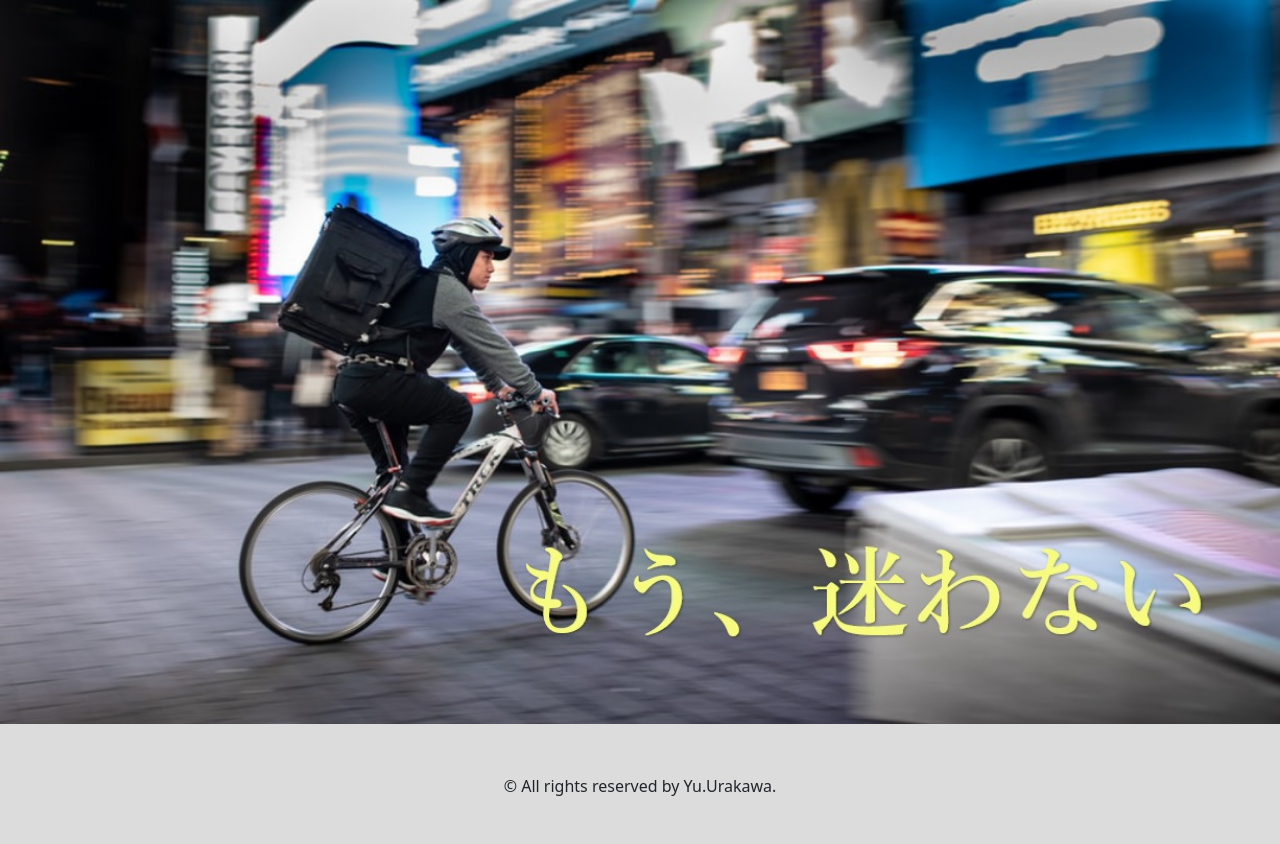
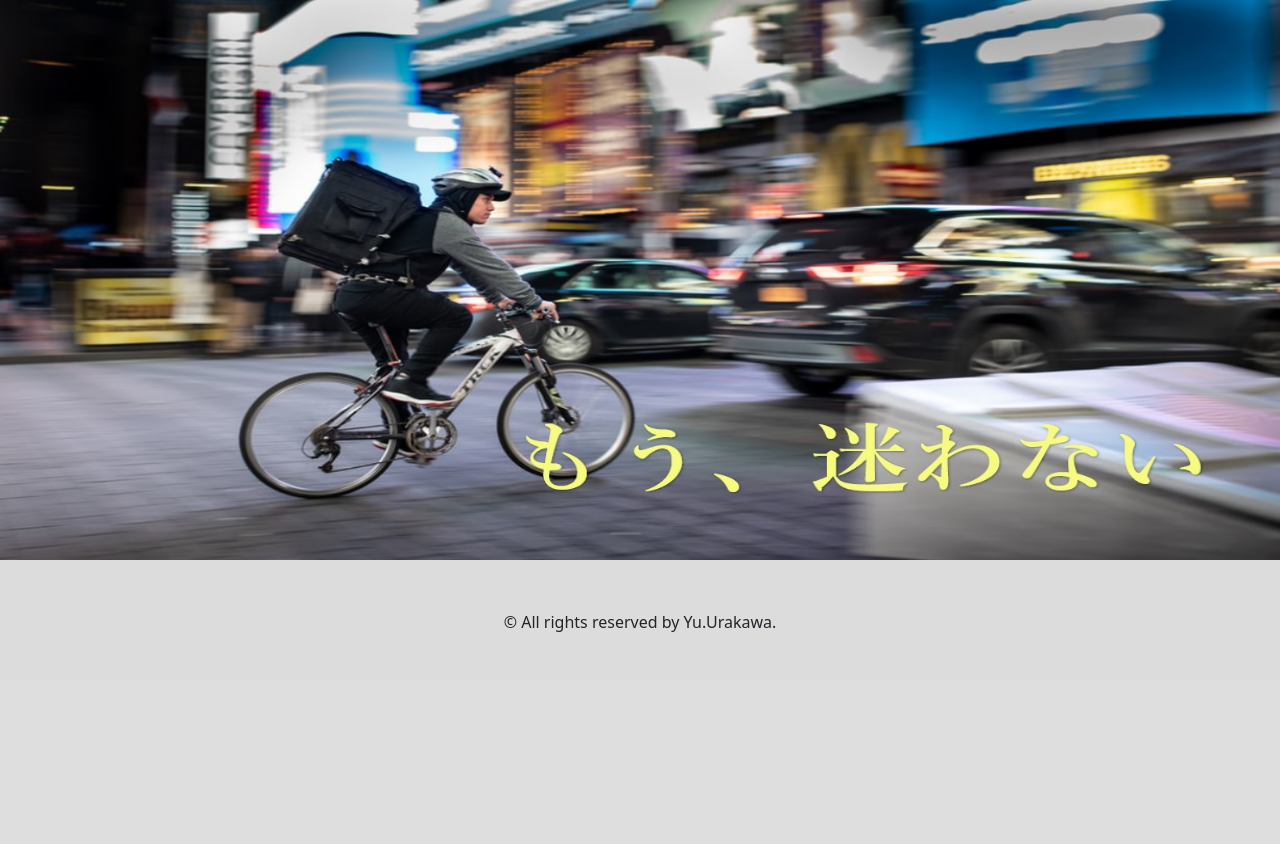
Before and after one commit to rikuzyoukurabu/rakuhai, a Rails app: page / in a window 1280 px wide. Shown: the part 132-976 px from the top of the page. After the commit the page ends 764 px from the top, so only its background shows below. Run offline with Rails 7, Linux system fonts and the light colour scheme; style sheets or scripts are compiled from the project's sources; some libraries are stand-ins or nearby versions; some web fonts are replaced.

Commit message:
TOP修正

```diff
--- a/app/views/user/homes/top.html.erb
+++ b/app/views/user/homes/top.html.erb
@@ -1,9 +1,4 @@
-<div class="container">
-      <div class="row">
-        <div class="col-12">
-
-      </div>
-    </div>
+<div>
+ <img src="/assets/top_image.jpg" class="mw-100 top_image" style="width: 100%; height: 70vh;" >
 </div>
-    <img src="/assets/top_image.jpg" class="mw-100 top_image" style="width: 100%; height: 30%; object-fit: cover;">
-    <!--%が効かない-->
+<!--メンターさん未解決とりあえず進める　vhだとうまくいった-->
--- a/config/routes.rb
+++ b/config/routes.rb
@@ -12,15 +12,12 @@ Rails.application.routes.draw do
 
     resources :areas,only:[:index,:show]
 
-    resources :toilets,only:[:index,:show] do
-      resources :comments, only: [:create, :destroy]
-    end
-    resources :buildings,only:[:index,:show ]do
-      resources :comments, only: [:create, :destroy]
-    end
-    resources :shops,only:[:index,:show] do
-      resources :comments, only: [:create, :destroy]
-    end
+    resources :toilets,only:[:index,:show]
+
+    resources :buildings,only:[:index,:show]
+
+    resources :shops,only:[:index,:show]
+
 
   end
 
```
